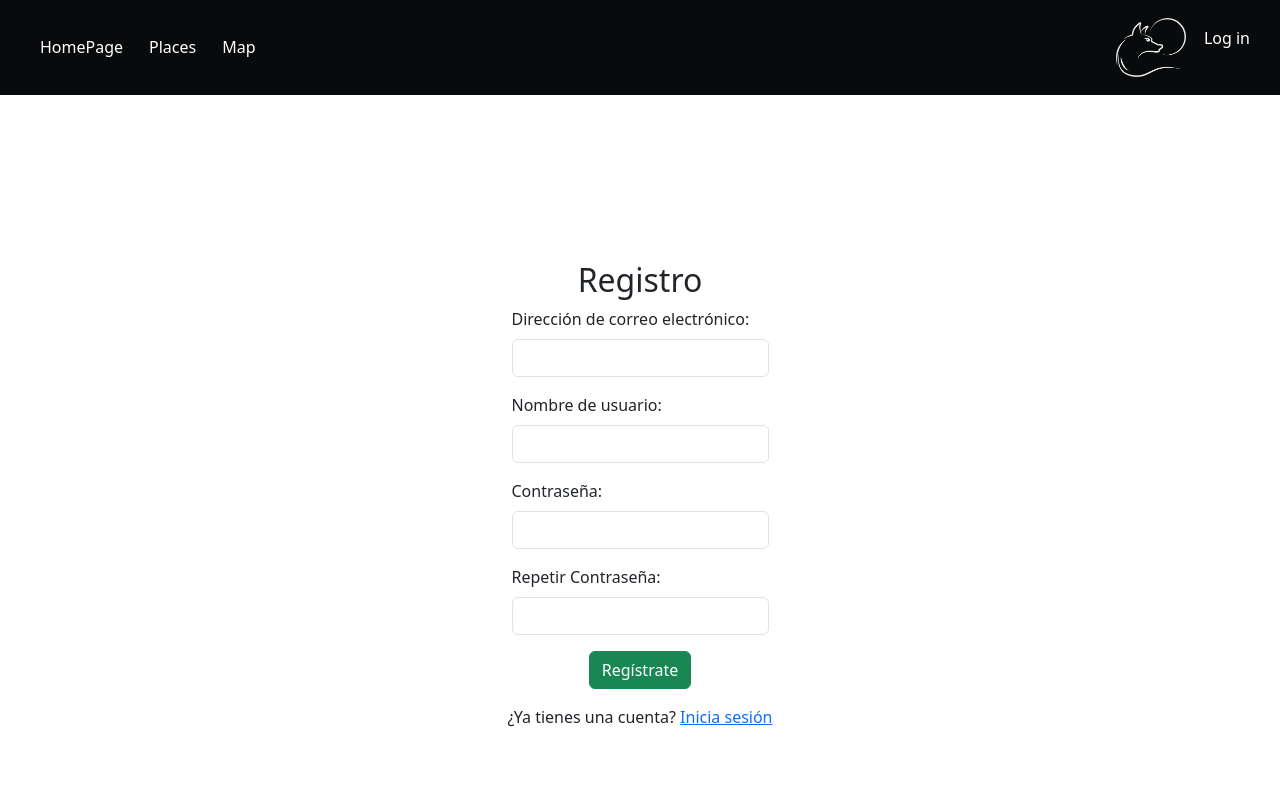
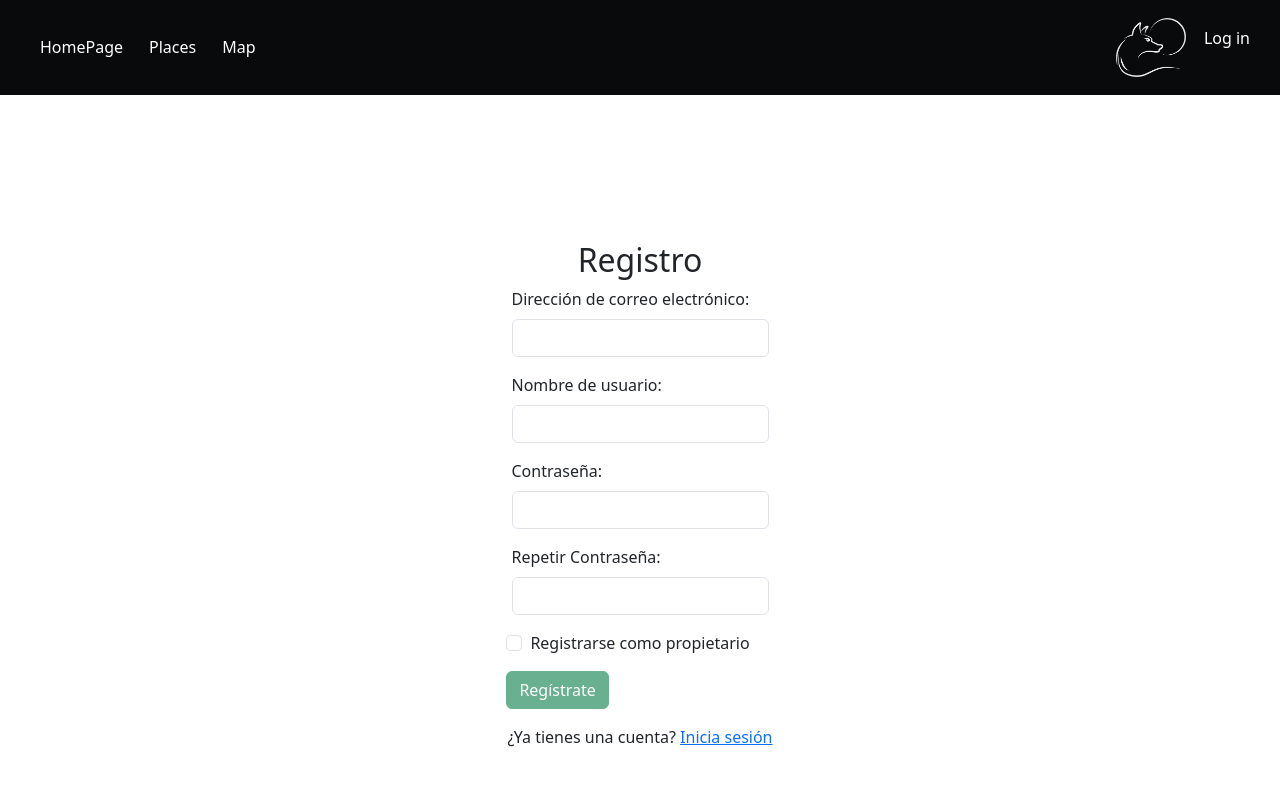
Before and after one commit to JAVIERTEL/ISST-19-Mascotmercio-React, a React (Create React App) app: page /Registro in a window 1280 px wide. Shown: the top 786 px of the page. Built offline with nearby package versions, Linux system fonts and the light colour scheme.

Commit message:
registro propietarios

```diff
--- a/src/Componentes/Registro.js
+++ b/src/Componentes/Registro.js
@@ -11,9 +11,10 @@ function Registro() {
   const [usuario, setUsuario] = useState('');
   const [contrasena, setContrasena] = useState('');
   //const [contrasena2, setContrasena2] = useState('');
+  const [esPropietario, setEsPropietario] = useState(false);
 
 
-  const handleCrearCliente = async(usuario, contrasena, email)  => {
+  const handleCrear = async(usuario, contrasena, email)  => {
 
     if (!email || !usuario || !contrasena) {
       alert('Por favor, completa todos los campos.');
@@ -21,12 +22,22 @@ function Registro() {
   }
     try {
 
-      await apiServiceInstance.crearCliente(usuario, contrasena, email);
+      if (esPropietario) {
+        // Crea un propietario en lugar de un cliente
+        await apiServiceInstance.crearPropietario(usuario, contrasena, email);
+    } else {
+        // Crea un cliente
+        await apiServiceInstance.crearCliente(usuario, contrasena, email);
+    }
+      //await apiServiceInstance.crearCliente(usuario, contrasena, email);
 
   } catch (error) {
       console.error('Error creando cliente:', error);
   }
   }
+
+
+  const isDisabled = !usuario || !contrasena || !email;
 
   return (
     <div className="register-container" style={{ maxWidth: '500px', margin: '0 auto' }}>
@@ -48,8 +59,12 @@ function Registro() {
         <input type="password" id="password2" className="form-control" />
       </div>
       <div className="d-grid mb-3">
+      <div className="form-check mb-3">
+                    <input type="checkbox" className="form-check-input" id="propietario" checked={esPropietario} onChange={() => setEsPropietario(!esPropietario)} />
+                    <label className="form-check-label" htmlFor="propietario">Registrarse como propietario</label>
+                </div>
       <Link to="/places">
-        <Button variant="success" type="submit" onClick= {() => handleCrearCliente(usuario, contrasena, email)}>Regístrate</Button>
+        <Button variant="success" type="submit" onClick= {() => handleCrear(usuario, contrasena, email)} disabled={isDisabled}>Regístrate</Button>
         </Link>
       </div>
       <p className="mb-0 text-center">¿Ya tienes una cuenta? <Link to="/login">Inicia sesión</Link></p>
--- a/src/services/ApiService.js
+++ b/src/services/ApiService.js
@@ -48,6 +48,22 @@ class ApiService{
         }
     }
 
+    crearPropietario = async (usuario, contrasena, email) => {
+        try{
+            const nuevoPropietario = {
+                "usuario" : usuario,
+                "contraseña": contrasena,
+                "email" : email
+            }
+
+            const response = await axios.post(Propietario_URL, nuevoPropietario);
+            return response.data;
+        } catch (error) {
+            console.error('Error creando propietario', error);
+            throw error;
+        }
+    }
+
 
     // Reseñas
 
```
